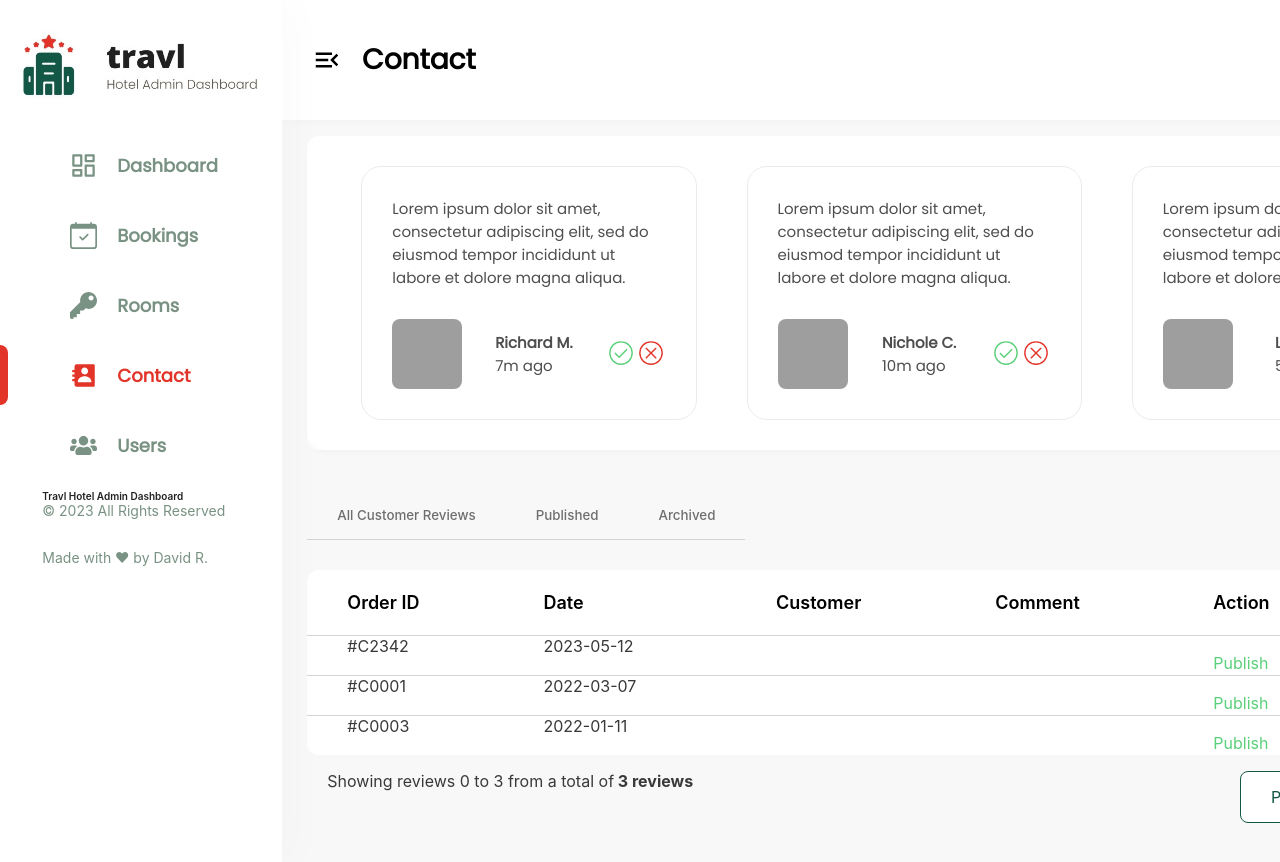
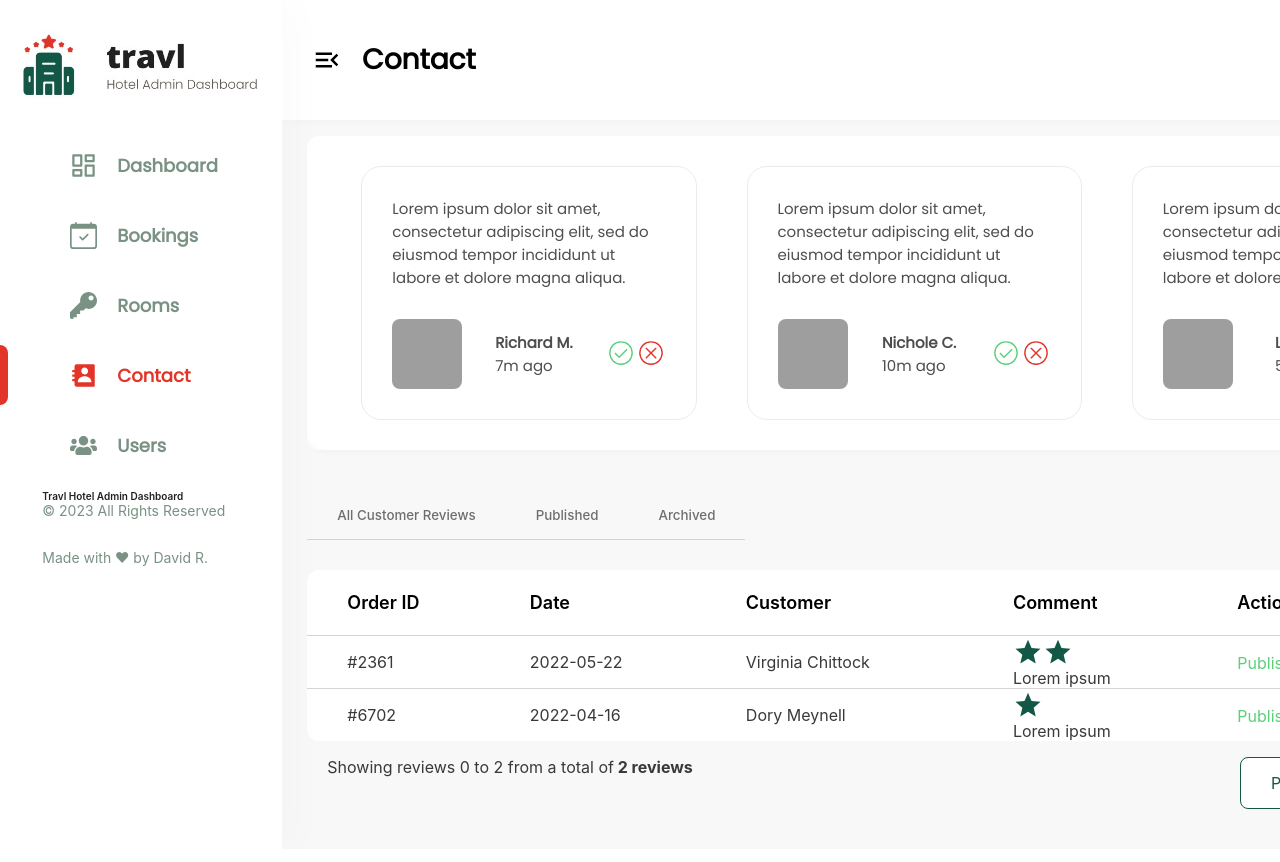
Before and after one commit to Davidrami12/miranda-dashboard, a React (Create React App) app: page /contact in a window 1280 px wide. Shown: the top 862 px of the page. Built offline with nearby package versions, Linux system fonts and the light colour scheme; sample sign-in values are in the browser's storage; grey boxes are pictures that could not be loaded.

Commit message:
Changes on contact and reviews tables

```diff
--- a/src/components/reviews/ReviewRow.tsx
+++ b/src/components/reviews/ReviewRow.tsx
@@ -33,11 +33,11 @@ export const ReviewRow = ({ review }: any) => {
         <p>{review.date}</p>
       </DataContainer>
       <DataContainer className="data-container__text">
-        <p>{review.user}</p>
+        <p>{review.user.name}</p>
       </DataContainer>
       <DataContainer className="data-container__text">
         <div>{stars}</div>
-        <p>{review.message}</p>
+        <p>{review.message.body}</p>
       </DataContainer>
       <DataContainerButton>
         <button className="green">Publish</button>
--- a/src/components/reviews/ReviewRowStyled.tsx
+++ b/src/components/reviews/ReviewRowStyled.tsx
@@ -41,9 +41,8 @@ const BookingID = styled.p`
 `;
 
 const DataContainer = styled.td`
-  vertical-align: top;
+  vertical-align: middle;
   div {
-    padding-top: 1rem;
     padding-left: 4rem;
     svg {
       fill: #135846;
--- a/src/components/reviews/Reviews.tsx
+++ b/src/components/reviews/Reviews.tsx
@@ -1,3 +1,6 @@
+// React
+import React from "react";
+
 // Swiper Components
 import { Swiper, SwiperSlide } from "swiper/react";
 
--- a/src/data/bookings.json
+++ b/src/data/bookings.json
@@ -1,6 +1,6 @@
 [
   {
-    "id": 1,
+    "id": 1534,
     "userName": "Kendrick Lamar",
     "userPicture": "https://images.unsplash.com/photo-1552374196-c4e7ffc6e126?ixlib=rb-4.0.3&ixid=M3wxMjA3fDB8MHxwaG90by1wYWdlfHx8fGVufDB8fHx8fA%3D%3D&auto=format&fit=crop&w=687&q=80",
     "orderDate": "12/06/2023",
@@ -11,7 +11,7 @@
     "status": "Check Out"
   },
   {
-    "id": 2,
+    "id": 2622,
     "userName": "Colin Keebler",
     "userPicture": "https://images.unsplash.com/photo-1601288496920-b6154fe3626a?ixlib=rb-4.0.3&ixid=M3wxMjA3fDB8MHxwaG90by1wYWdlfHx8fGVufDB8fHx8fA%3D%3D&auto=format&fit=crop&w=687&q=80",
     "orderDate": "12/10/2023",
@@ -22,7 +22,7 @@
     "status": "In Progress"
   },
   {
-    "id": 3,
+    "id": 3721,
     "userName": "Sylvester Zieme",
     "userPicture": "https://images.unsplash.com/photo-1507003211169-0a1dd7228f2d?ixlib=rb-4.0.3&ixid=M3wxMjA3fDB8MHxwaG90by1wYWdlfHx8fGVufDB8fHx8fA%3D%3D&auto=format&fit=crop&w=687&q=80",
     "orderDate": "26/06/2023",
@@ -33,7 +33,7 @@
     "status": "Check Out"
   },
   {
-    "id": 4,
+    "id": 1294,
     "userName": "Antonia Spinka",
     "userPicture": "https://images.unsplash.com/photo-1544005313-94ddf0286df2?ixlib=rb-4.0.3&ixid=M3wxMjA3fDB8MHxwaG90by1wYWdlfHx8fGVufDB8fHx8fA%3D%3D&auto=format&fit=crop&w=688&q=80",
     "orderDate": "12/12/2023",
@@ -44,7 +44,7 @@
     "status": "Check In"
   },
   {
-    "id": 5,
+    "id": 9775,
     "userName": "Gilberto Hilll",
     "userPicture": "https://images.unsplash.com/photo-1611695434369-a8f5d76ceb7b?ixlib=rb-4.0.3&ixid=M3wxMjA3fDB8MHxwaG90by1wYWdlfHx8fGVufDB8fHx8fA%3D%3D&auto=format&fit=crop&w=735&q=80",
     "orderDate": "04/09/2023",
@@ -55,7 +55,7 @@
     "status": "Check Out"
   },
   {
-    "id": 6,
+    "id": 6599,
     "userName": "Rachel Roberts",
     "userPicture": "https://images.unsplash.com/photo-1506863530036-1efeddceb993?ixlib=rb-4.0.3&ixid=M3wxMjA3fDB8MHxwaG90by1wYWdlfHx8fGVufDB8fHx8fA%3D%3D&auto=format&fit=crop&w=1044&q=80",
     "orderDate": "12/06/2023",
@@ -66,7 +66,7 @@
     "status": "In Progress"
   },
   {
-    "id": 7,
+    "id": 7553,
     "userName": "Archie Gutkowski",
     "userPicture": "https://images.unsplash.com/photo-1545167622-3a6ac756afa4?ixlib=rb-4.0.3&ixid=M3wxMjA3fDB8MHxwaG90by1wYWdlfHx8fGVufDB8fHx8fA%3D%3D&auto=format&fit=crop&w=712&q=80",
     "orderDate": "12/10/2023",
@@ -77,7 +77,7 @@
     "status": "In Progress"
   },
   {
-    "id": 8,
+    "id": 5038,
     "userName": "Rene Jones",
     "userPicture": "https://images.unsplash.com/photo-1508214751196-bcfd4ca60f91?ixlib=rb-4.0.3&ixid=M3wxMjA3fDB8MHxwaG90by1wYWdlfHx8fGVufDB8fHx8fA%3D%3D&auto=format&fit=crop&w=1170&q=80",
     "orderDate": "26/06/2023",
@@ -88,7 +88,7 @@
     "status": "Check Out"
   },
   {
-    "id": 9,
+    "id": 9034,
     "userName": "Felix Hessel",
     "userPicture": "https://images.unsplash.com/photo-1599566150163-29194dcaad36?ixlib=rb-4.0.3&ixid=M3wxMjA3fDB8MHxwaG90by1wYWdlfHx8fGVufDB8fHx8fA%3D%3D&auto=format&fit=crop&w=1974&q=80",
     "orderDate": "12/12/2023",
@@ -99,7 +99,7 @@
     "status": "Check In"
   },
   {
-    "id": 10,
+    "id": 1030,
     "userName": "Ralph Harvey",
     "userPicture": "https://images.unsplash.com/photo-1500648767791-00dcc994a43e?ixlib=rb-4.0.3&ixid=M3wxMjA3fDB8MHxwaG90by1wYWdlfHx8fGVufDB8fHx8fA%3D%3D&auto=format&fit=crop&w=687&q=80",
     "orderDate": "04/09/2023",
--- a/src/data/reviews.json
+++ b/src/data/reviews.json
@@ -1,32 +1,32 @@
 [
   {
-    "id": "C0001",
-    "date": "2022-03-07",
-    "customer": "Kusnaidi Anderson",
-    "email": "kanderson@gmail.com",
-    "phone": "+34 623 455 928",
-    "affair": "recommendation",
-    "comment": "Lorem ipsum dolor sit amet, consectetur adipiscing elit, sed do eiusmod tempor incididunt ut labore et dolore magna aliqua. Ut enim ad minim veniam",
-    "archived": false
+    "id": 2361,
+    "date": "2022-05-22",
+    "user": {
+      "name": "Virginia Chittock",
+      "email": "vchittock0@businesswire.com",
+      "phone": "975-135-6128"
+    },
+    "message": {
+      "subject": "Lorem ipsum",
+      "body": "Lorem ipsum"
+    },
+    "stars": 2,
+    "archived": true
   },
   {
-    "id": "C2342",
-    "date": "2023-05-12",
-    "customer": "Maria Telkes",
-    "email": "telkesm@gmail.com",
-    "phone": "+41 643 344 295",
-    "affair": "recommendation",
-    "comment": "Lorem ipsum dolor sit amet, consectetur adipiscing elit, sed do eiusmod tempor incididunt ut labore et dolore magna aliqua. Ut enim ad minim veniam",
-    "archived": false
-  },
-  {
-    "id": "C0003",
-    "date": "2022-01-11",
-    "customer": "Johan Morales",
-    "email": "johmoral@gmail.com",
-    "phone": "+30 911 253 745",
-    "affair": "recommendation",
-    "comment": "Lorem ipsum dolor sit amet, consectetur adipiscing elit, sed do eiusmod tempor incididunt ut labore et dolore magna aliqua. Ut enim ad minim veniam",
+    "id": 6702,
+    "date": "2022-04-16",
+    "user": {
+      "name": "Dory Meynell",
+      "email": "dmeynell1@dyndns.org",
+      "phone": "846-672-0258"
+    },
+    "message": {
+      "subject": "Lorem ipsum",
+      "body": "Lorem ipsum"
+    },
+    "stars": 1,
     "archived": false
   }
 ]
--- a/src/pages/Contact/Contact.tsx
+++ b/src/pages/Contact/Contact.tsx
@@ -143,7 +143,7 @@ export const Contact = () => {
             </TableButtons>
           </TableActions>
           <Container>
-            <Table>
+          <Table>
               <thead>
                 <tr>
                   <HeaderTitle>Order ID</HeaderTitle>
@@ -155,13 +155,8 @@ export const Contact = () => {
               </thead>
               <tbody className="task-container">
                 {currentReviews.length > 0 &&
-                  currentReviews.map((review, index) => (
-                    <ReviewRow
-                      key={review.id}
-                      index={index}
-                      review={review}
-                      number={review.id}
-                    />
+                  currentReviews.map((review: ContactInterface) => (
+                    <ReviewRow key={review.id} review={review} />
                   ))}
               </tbody>
             </Table>
```
Also changed, not shown: src/data/contact.json (+8 -8 lines).
